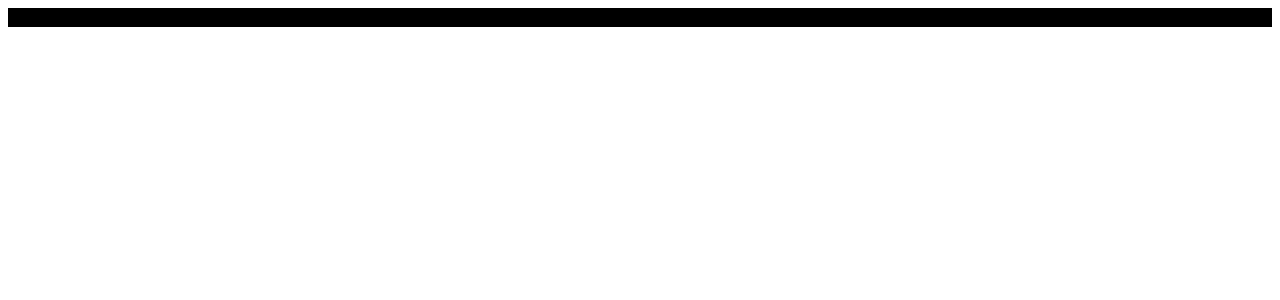
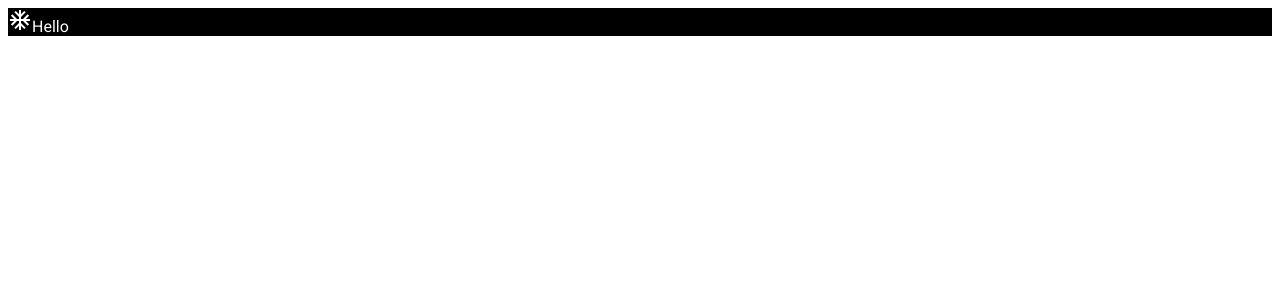
Before and after one commit to anshulamrahs/Netflixclone, a React (Create React App) app: page / in a window 1280 px wide. Shown: the top 300 px of the page. Built offline with nearby package versions, Linux system fonts and the light colour scheme.

Commit message:
new home additions

```diff
--- a/package.json
+++ b/package.json
@@ -3,6 +3,10 @@
   "version": "0.1.0",
   "private": true,
   "dependencies": {
+    "@emotion/react": "^11.10.5",
+    "@emotion/styled": "^11.10.5",
+    "@mui/icons-material": "^5.11.0",
+    "@mui/material": "^5.11.7",
     "@testing-library/jest-dom": "^5.16.5",
     "@testing-library/react": "^13.4.0",
     "@testing-library/user-event": "^13.5.0",
--- a/src/home/Home.jsx
+++ b/src/home/Home.jsx
@@ -1,8 +1,10 @@
 import "./home.scss";
+import AcUnitIcon from '@mui/icons-material/AcUnit';
 
 const Hello = () => {
   return (
     <div className='home'>
+        <AcUnitIcon/>
         Hello
     </div>
   )
--- a/src/home/home.scss
+++ b/src/home/home.scss
@@ -1,3 +1,4 @@
 .home {
     background-color: var(--main-color);
+    color: white;
 }
```
Also changed, not shown: 1 other file (tests, documents, lock files or other folders).
